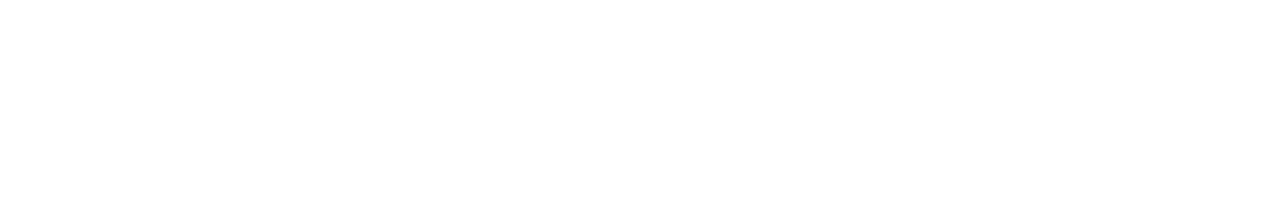
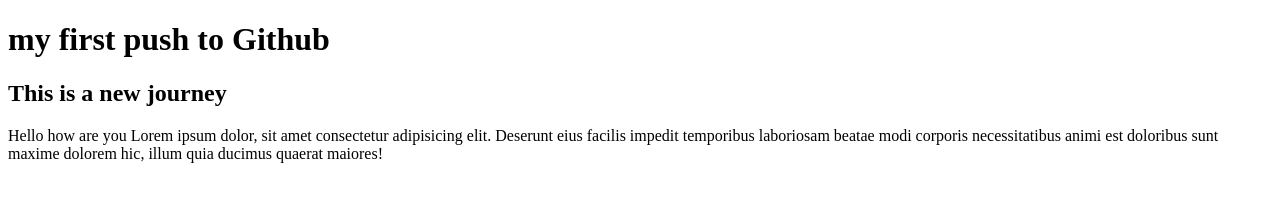
Before and after one commit to SoumikSaha96/First-repo, a plain HTML site: page index.html in a window 1280 px wide. Drawn offline with Linux system fonts and the light colour scheme.

Commit message:
added header

```diff
--- a/index.html
+++ b/index.html
@@ -7,6 +7,9 @@
     <title>My First Github Repo</title>
 </head>
 <body>
+    <h1>my first push to Github</h1>
+    <h2>This is a new journey</h2>
+    <p>Hello how are you Lorem ipsum dolor, sit amet consectetur adipisicing elit. Deserunt eius facilis impedit temporibus laboriosam beatae modi corporis necessitatibus animi est doloribus sunt maxime dolorem hic, illum quia ducimus quaerat maiores!</p>
 
 </body>
 </html>
```
